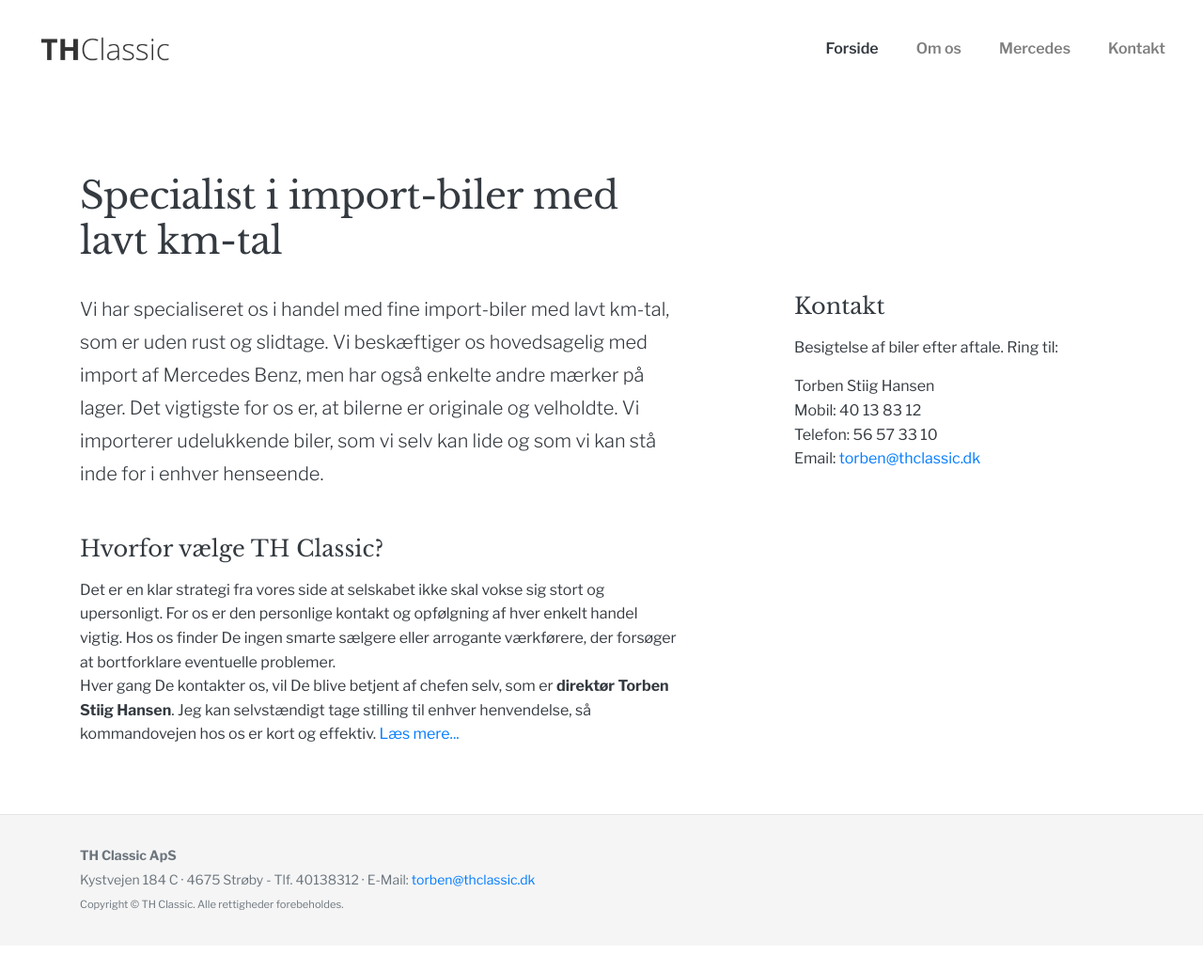
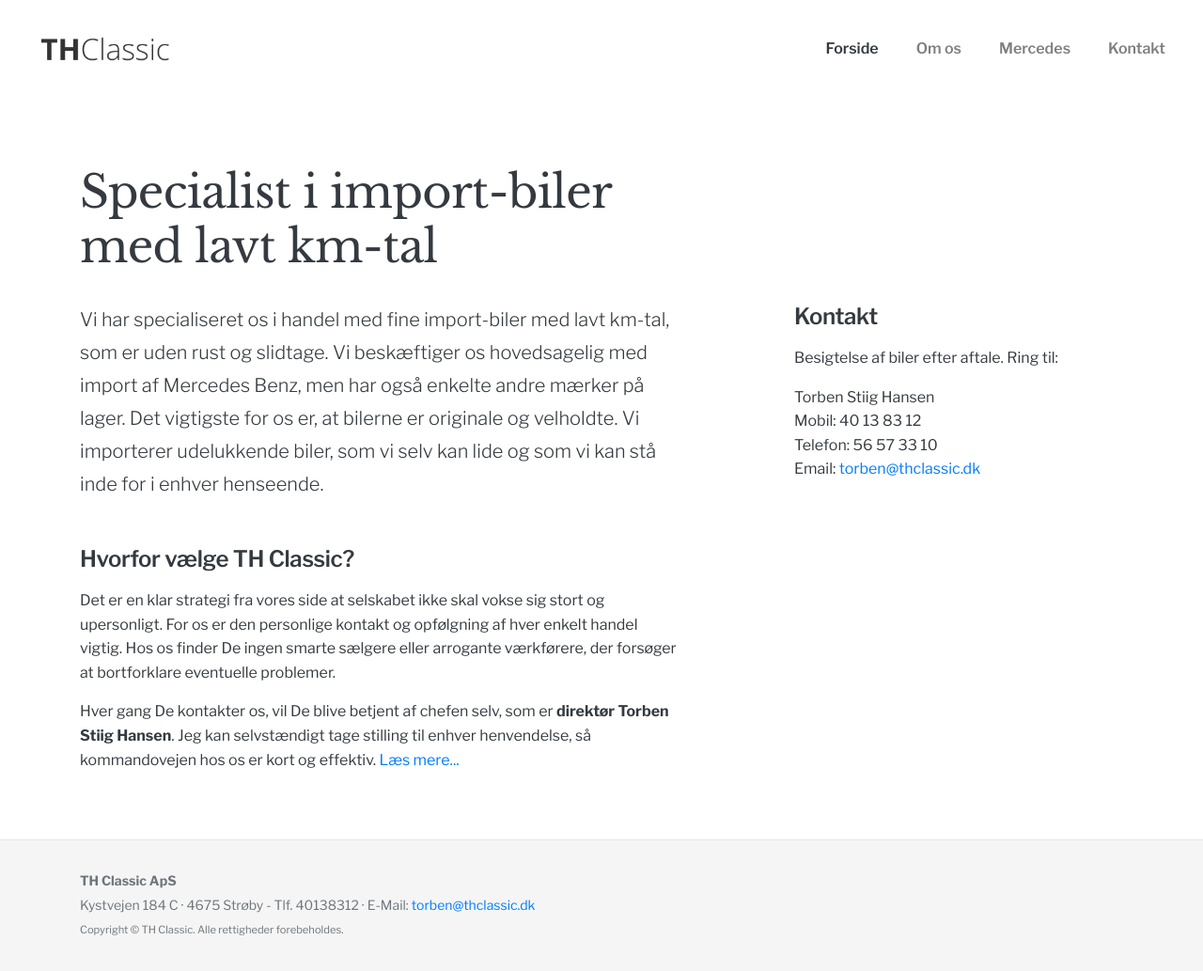
Before and after one commit to aakjaer/thclassic, a Jekyll site: the page built from index.html, in a window 1280 px wide. Shown: the whole page at 94% size. Built offline with Jekyll 4.4.1, drawn with Linux system fonts in a browser that asks for light colours; before the commit the page ends 1006 px from its top, so only the background shows below that.

Commit message:
Tweaking

```diff
--- a/_config.yml
+++ b/_config.yml
@@ -5,6 +5,8 @@
 # Build settings
 plugins:
   - jekyll-feed
+
+host: 0.0.0.0
 
 sass:
     sass_dir: assets/scss
--- a/_layouts/default.html
+++ b/_layouts/default.html
@@ -9,7 +9,7 @@
     <meta name="description" content="">
     <link rel="stylesheet" href="https://stackpath.bootstrapcdn.com/bootstrap/4.4.1/css/bootstrap.min.css" integrity="sha384-Vkoo8x4CGsO3+Hhxv8T/Q5PaXtkKtu6ug5TOeNV6gBiFeWPGFN9MuhOf23Q9Ifjh" crossorigin="anonymous">
     <link rel="stylesheet" type="text/css" media="screen" href="/assets/css/main.css">
-    <link href="https://fonts.googleapis.com/css2?family=Libre+Baskerville:wght@400;700&family=Libre+Franklin:wght@300;400;600;700&display=swap" rel="stylesheet">
+    <link href="https://fonts.googleapis.com/css2?family=Libre+Baskerville:wght@400&family=Libre+Franklin:wght@300;400;600;700&display=swap" rel="stylesheet">
 </head>
 
 <body class="{{ page.class}}">
--- a/assets/scss/base.scss
+++ b/assets/scss/base.scss
@@ -3,26 +3,42 @@
 }
 
 body {
-    display: flex;
-    flex-direction: column;
     line-height: 1.6em;
     font-family: "Libre Franklin", sans-serif;
     color: var(--dark);
+
+    @media (min-width: 768px) {
+        display: flex;
+        flex-direction: column;
+    }
+}
+
+.container {
+    @media (max-width: 575px) {
+        padding-left: 1.5rem;
+        padding-right: 1.5rem;
+    }
 }
 
 .main-content {
-    flex: 1 0 auto;
+    @media (min-width: 768px) {
+        flex: 1 0 auto;
+    }
 }
 
 footer {
-    flex-shrink: 0;
     margin-top: 4em;
     font-size: 0.875rem;
     padding: 30px 0;
     border-top: 1px solid #e5e5e5;
     background: #f5f5f5;
     color: var(--gray);
+
+    @media (min-width: 768px) {
+        flex-shrink: 0;
+    }
 }
+
 
 
 //////////////////////////////////////////////
@@ -32,11 +48,12 @@
 //////////////////////////////////////////////
 
 .navbar {
-    margin: 0 0 4rem;
+    margin: 0 0 2rem;
     padding-bottom: 0;
 
     @media (min-width: 768px) {
         height: 6.5rem;
+        margin-bottom: 3.5rem;
         padding: 2rem 2.5rem;
 
         .nav-item + .nav-item {
@@ -52,9 +69,12 @@
         }
     }
 
-    .navbar-nav .nav-link {
-        padding: 0.5rem 0;
-        font-weight: 600;
+    .navbar-nav {
+
+        .nav-link {
+            padding: 0.5rem 0;
+            font-weight: 600;
+        }
     }
 
     .navbar-toggler {
@@ -85,8 +105,8 @@
 
 h1,h2,h3,h4,h5 {
     margin-bottom: 1rem;
-    font-family: "Libre Baskerville", sans-serif;
-    font-weight: 400;
+    font-weight: 600;
+    letter-spacing: -.015em;
 }
 
 h2 {
@@ -97,9 +117,13 @@
     padding: 1rem 0;
 
     h1 {
-        font-size: 2.5rem;
+        font-size: 2rem;
         font-weight: 400;
-        letter-spacing: -.015em;
+        font-family: "Libre Baskerville", sans-serif;
+
+        @media (min-width: 768px) {
+            font-size: 3rem;
+        }
     }
 }
 
--- a/index.html
+++ b/index.html
@@ -19,7 +19,8 @@
 
 		<div class="mt-5 editable">
 			<h4>Hvorfor vælge TH Classic?</h4>
-			<p>Det er en klar strategi fra vores side at selskabet ikke skal vokse sig stort og upersonligt. For os er den personlige kontakt og opfølgning af hver enkelt handel vigtig. Hos os finder De ingen smarte sælgere eller arrogante værkførere, der forsøger at bortforklare eventuelle problemer.<br/> Hver gang De kontakter os, vil De blive betjent af chefen selv, som er <strong>direktør Torben Stiig Hansen</strong>. Jeg kan selvstændigt tage stilling til enhver henvendelse, så kommandovejen hos os er kort og effektiv. <a href="/om/">Læs mere...</a></p>
+			<p>Det er en klar strategi fra vores side at selskabet ikke skal vokse sig stort og upersonligt. For os er den personlige kontakt og opfølgning af hver enkelt handel vigtig. Hos os finder De ingen smarte sælgere eller arrogante værkførere, der forsøger at bortforklare eventuelle problemer.<br/> </p>
+			<p>Hver gang De kontakter os, vil De blive betjent af chefen selv, som er <strong>direktør Torben Stiig Hansen</strong>. Jeg kan selvstændigt tage stilling til enhver henvendelse, så kommandovejen hos os er kort og effektiv. <a href="/om/">Læs mere...</a></p>
 		</div>
 	</div>
 	<div class="col-md-4 offset-md-1">
```
